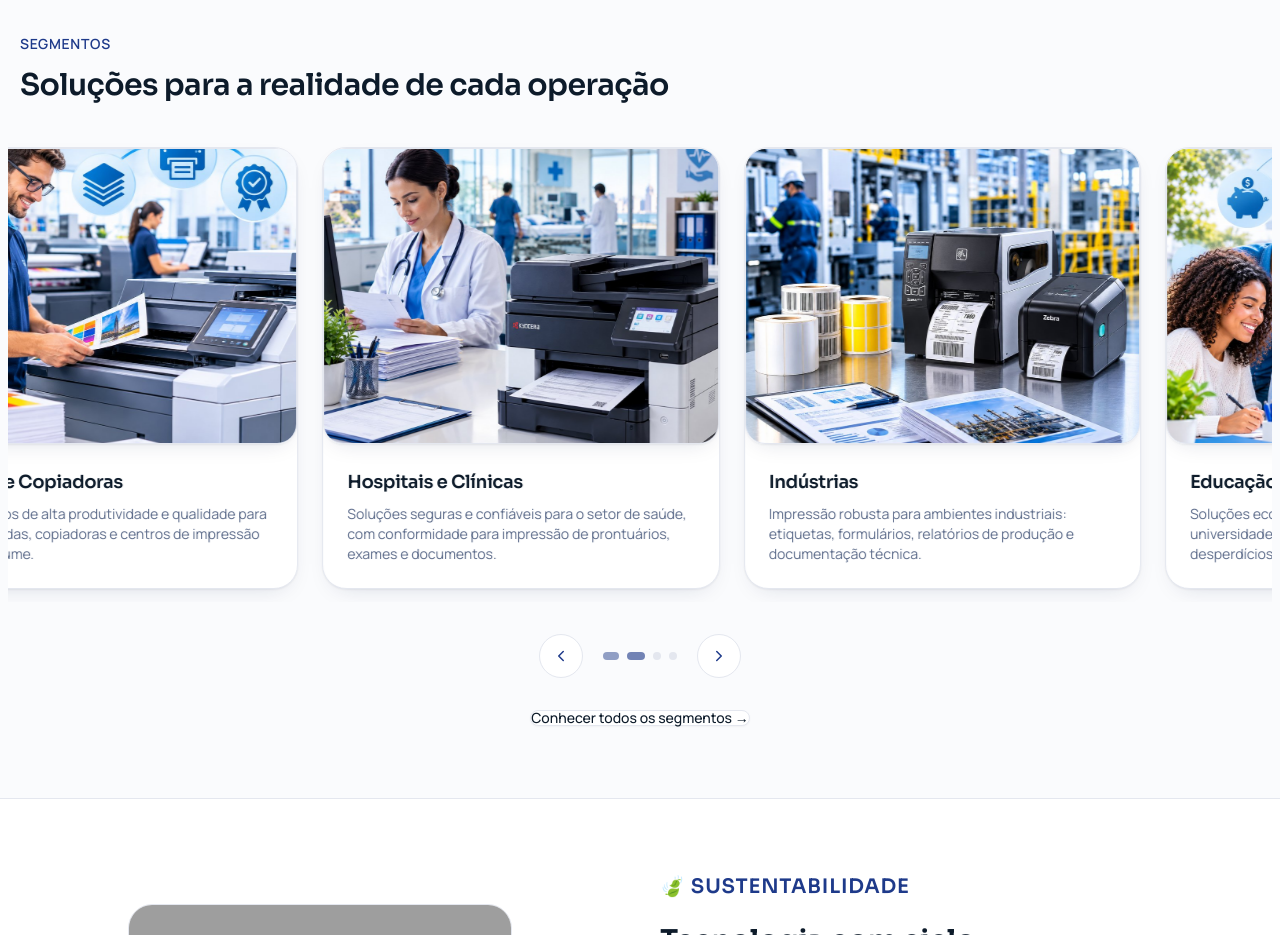
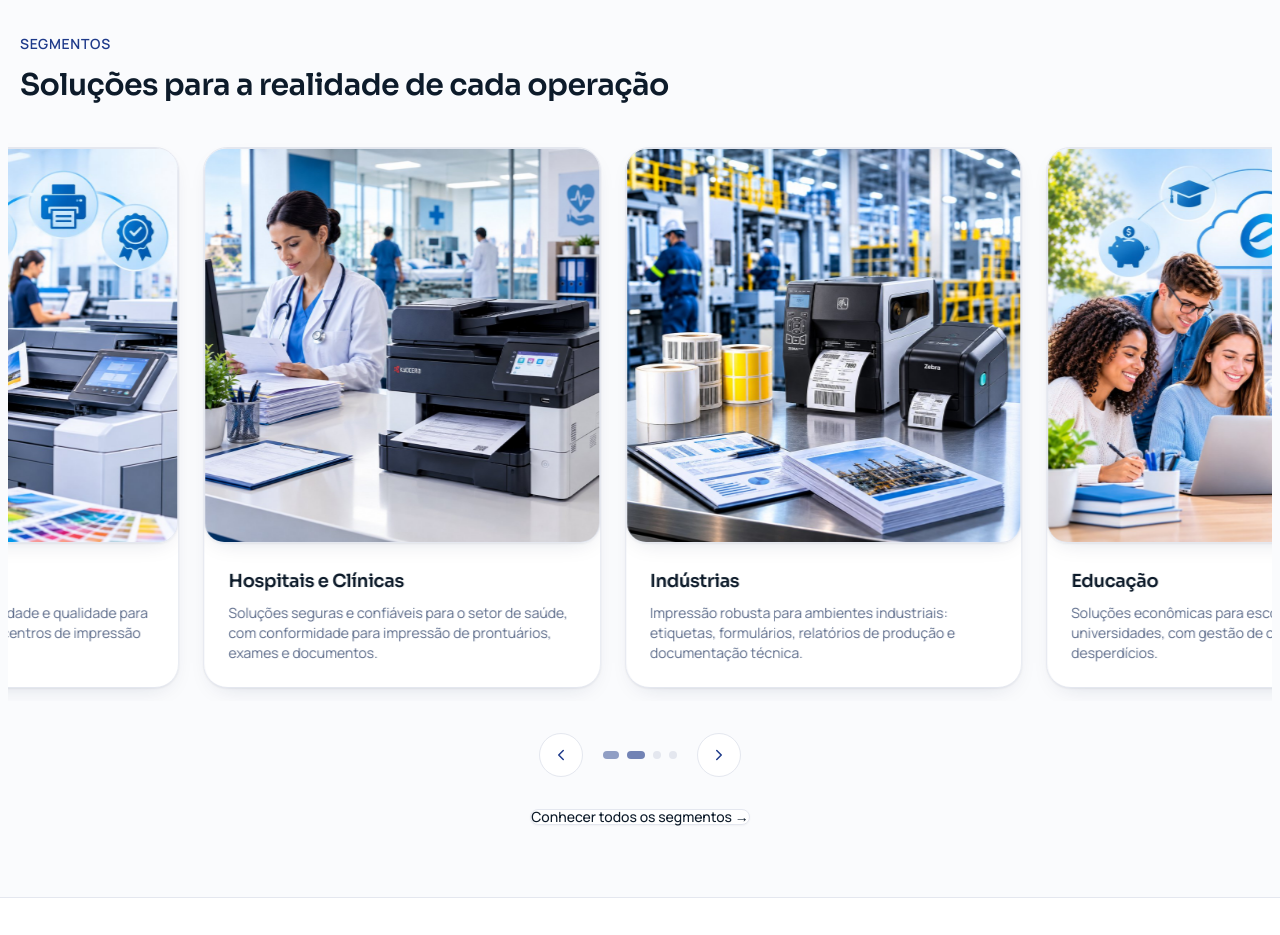
Before and after one commit to hebertsantos45/executiva-site-institucional, a plain HTML site: page index.html in a window 1280 px wide. Shown: the part 4420-5355 px from the top of the page. Drawn offline with Linux system fonts and the light colour scheme; grey boxes are pictures that could not be loaded.

Commit message:
Home: segmentos mostram a imagem inteira e o carrossel anda um card por vez

```diff
--- a/css/styles.css
+++ b/css/styles.css
@@ -2031,3 +2031,10 @@ footer h2 {
 @media (prefers-reduced-motion: reduce) {
   .media-slide { transition: none; }
 }
+
+/* ===========================
+   Segmentos - imagem quadrada inteira (sem corte)
+   =========================== */
+.segment-card .catalog-card-img {
+  aspect-ratio: 1 / 1;
+}
--- a/js/main.js
+++ b/js/main.js
@@ -299,7 +299,8 @@
     }
 
     function render() {
-      const percent = (100 / slideCount) * index;
+      const visible = opts.visibleByBreakpoint();
+      const percent = (100 / visible) * index;
       track.style.transform = 'translateX(-' + percent + '%)';
       if (dotsWrap) {
         for (let i = 0; i < dotsWrap.children.length; i++) {
```
